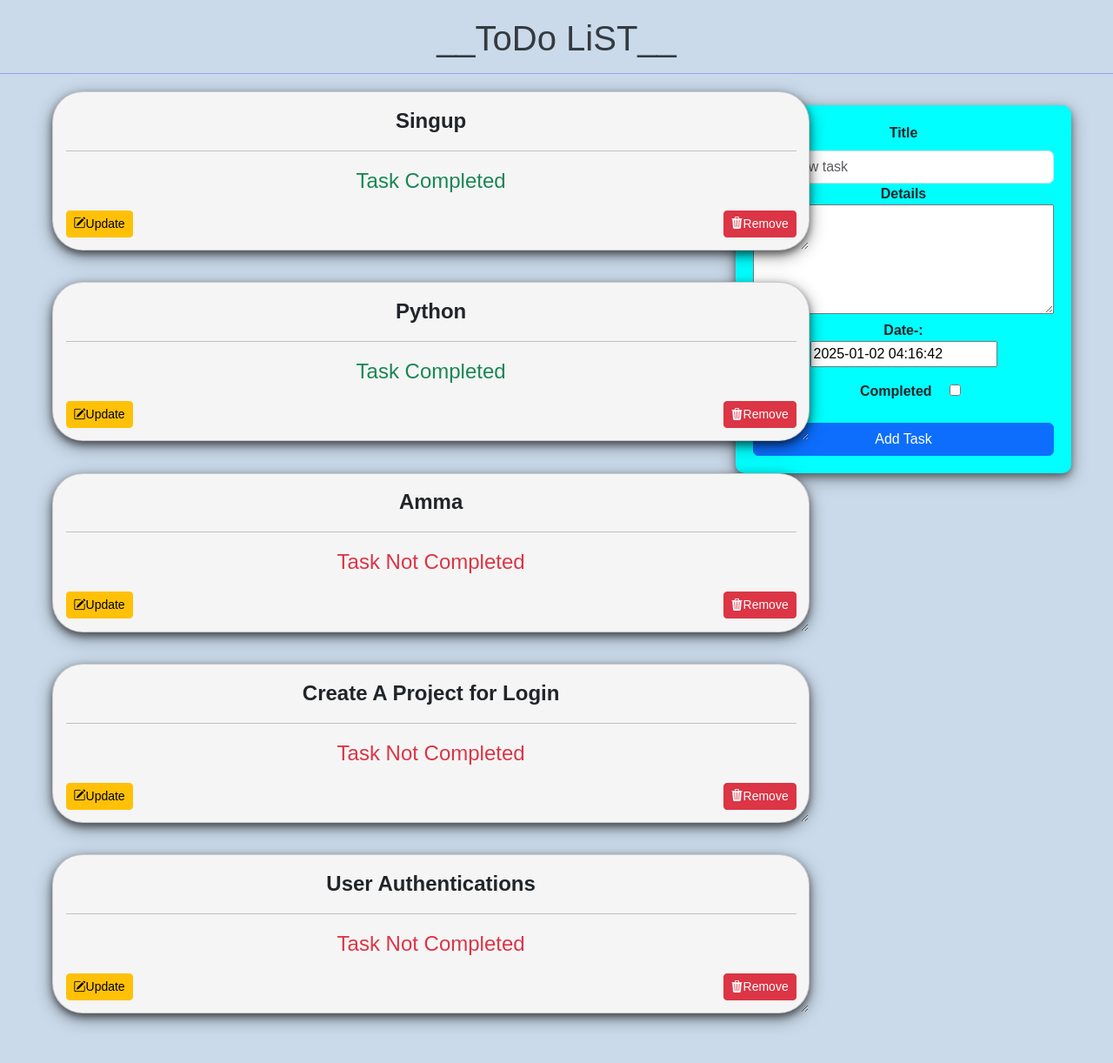
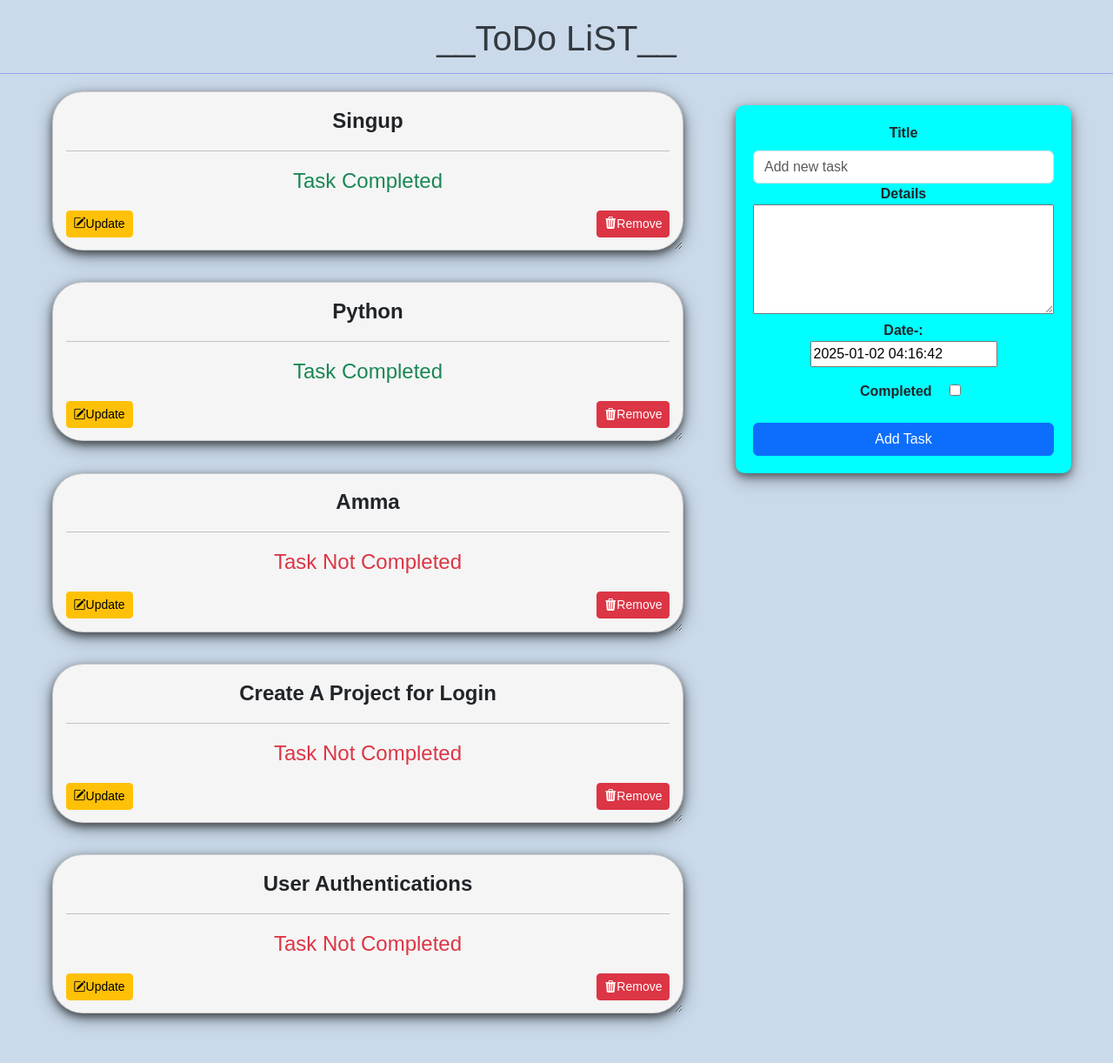
Before and after one commit to BCharanKumar/Django-Task-Manager, a Django app: page / in a window 1280 px wide. Shown: the whole page at 87% size. Run offline with Django 5.2, Linux system fonts and the light colour scheme; data comes from the database, SQL or seed files in the repository.

Commit message:
Update index.html

```diff
--- a/tasks/templates/index.html
+++ b/tasks/templates/index.html
@@ -21,7 +21,7 @@ resize: both;
 text-overflow: ellipsis;
 font-size: x-large;
 text-align: center;
-width: 120%;
+width: 100%;
 
 }
 .card:hover{
```
